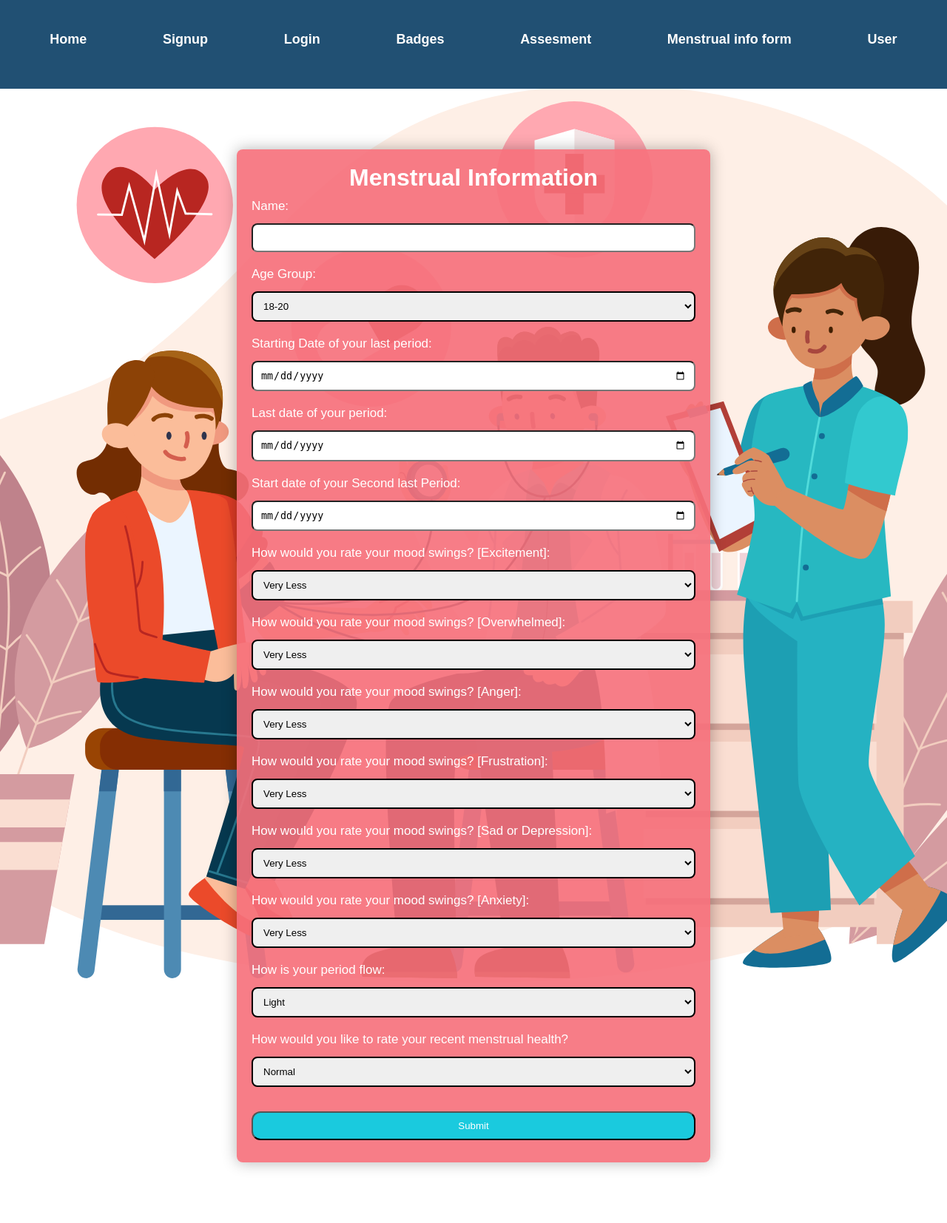
After one commit to Ansumanbhujabal/MindFlow_SIH, a Flask app: page /mestrual_info in a window 1280 px wide. The commit adds this page. Shown: the whole page at 74% size. Run offline with Flask 3, Linux system fonts and the light colour scheme; parts of the project's set-up code (start-up, migrations or seed data) failed here and were passed over.

Commit message:
Added menstrual page back

```diff
--- a/app.py
+++ b/app.py
@@ -286,5 +286,9 @@
 def access_denied():
     return render_template('access_denied.html')
 
+@app.route("/mestrual_info", methods=['GET'])
+def menstrual_info():
+    return render_template('menstrual_info.html')
+
 if __name__ == '__main__':
     app.run(debug=True)
--- a/templates/base.html
+++ b/templates/base.html
@@ -27,10 +27,10 @@
           <a href="{{ url_for('mental_health') }}">Assesment</a>
         </li>
 
-        <li>
+        <!-- <li>
           <a href="{{ url_for('facial_emotion_detection') }}">EmotDetect</a>
-        </li>
-
+        </li> -->
+        <li><a href="{{ url_for('menstrual_info') }}">Menstrual info form</a></li>
         <li><a href="{{ url_for('user') }}">User</a></li>
       </ul>
     </nav>
--- /dev/null
+++ b/templates/menstrual_info.html
@@ -0,0 +1,130 @@
+{% extends "base.html" %} {% block title %}Menstrual Information{% endblock %}
+{% block content %}
+<!-- Import the CSS file -->
+<link
+  rel="stylesheet"
+  type="text/css"
+  rel="stylesheet"
+  type="text/css"
+  href="/static/menstrual_info.css"
+/>
+<form
+  action="{{ url_for('menstrual_info') }}"
+  method="post"
+  class="menstrual-info-form"
+>
+  <h1>Menstrual Information</h1>
+  <!-- Basic Information -->
+  <label for="name">Name:</label>
+  <input type="text" id="name" name="name" required /><br />
+  <label for="age-group">Age Group:</label>
+  <select id="Age-group" name="Age group" required>
+    <option value="18-20">18-20</option>
+    <option value="21-25">21-25</option>
+    <option value="26-30">26-30</option>
+    <option value="31-35">31-35</option></select
+  ><br />
+
+  <!-- Menstrual Details -->
+  <label for="starting-date">Starting Date of your last period:</label>
+  <input type="date" id="starting-date" name="starting-date" required /><br />
+
+  <label for="last-date">Last date of your period:</label>
+  <input type="date" id="last-date" name="last-date" required /><br />
+
+  <label for="second-last-date">Start date of your Second last Period:</label>
+  <input
+    type="date"
+    id="second-last-date"
+    name="second-last-date"
+    required
+  /><br />
+
+  <!-- Mood-related Fields -->
+  <label for="mood-excitement"
+    >How would you rate your mood swings? [Excitement]:</label
+  >
+  <select id="mood-excitement" name="mood-excitement" required>
+    <option value="Very Less">Very Less</option>
+    <option value="Less">Less</option>
+    <option value="Neutral">Neutral</option>
+    <option value="High">High</option>
+    <option value="Very High">Very High</option></select
+  ><br />
+
+  <label for="mood-overwhelmed"
+    >How would you rate your mood swings? [Overwhelmed]:</label
+  >
+  <select id="mood-overwhelmed" name="mood-overwhelmed" required>
+    <option value="Very Less">Very Less</option>
+    <option value="Less">Less</option>
+    <option value="Neutral">Neutral</option>
+    <option value="High">High</option>
+    <option value="Very High">Very High</option></select
+  ><br />
+
+  <label for="mood-anger">How would you rate your mood swings? [Anger]:</label>
+  <select id="mood-anger" name="mood-anger" required>
+    <option value="Very Less">Very Less</option>
+    <option value="Less">Less</option>
+    <option value="Neutral">Neutral</option>
+    <option value="High">High</option>
+    <option value="Very High">Very High</option></select
+  ><br />
+
+  <label for="mood-frustration"
+    >How would you rate your mood swings? [Frustration]:</label
+  >
+  <select id="mood-frustration" name="mood-frustration" required>
+    <option value="Very Less">Very Less</option>
+    <option value="Less">Less</option>
+    <option value="Neutral">Neutral</option>
+    <option value="High">High</option>
+    <option value="Very High">Very High</option></select
+  ><br />
+
+  <label for="mood-sadness"
+    >How would you rate your mood swings? [Sad or Depression]:</label
+  >
+  <select id="mood-sadness" name="mood-sadness" required>
+    <option value="Very Less">Very Less</option>
+    <option value="Less">Less</option>
+    <option value="Neutral">Neutral</option>
+    <option value="High">High</option>
+    <option value="Very High">Very High</option></select
+  ><br />
+
+  <label for="mood-anxiety"
+    >How would you rate your mood swings? [Anxiety]:</label
+  >
+  <select id="mood-anxiety" name="mood-anxiety" required>
+    <option value="Very Less">Very Less</option>
+    <option value="Less">Less</option>
+    <option value="Neutral">Neutral</option>
+    <option value="High">High</option>
+    <option value="Very High">Very High</option></select
+  ><br />
+
+  <!-- Other Information -->
+  <label for="period-flow">How is your period flow:</label>
+  <select id="period-flow" name="period-flow" required>
+    <option value="Light">Light</option>
+    <option value="Medium">Medium</option>
+    <option value="Heavy">Heavy</option></select
+  ><br />
+
+  <label for="menstrual-health"
+    >How would you like to rate your recent menstrual health?</label
+  >
+  <select id="menstrual-health" name="menstrual-health" required>
+    <option value="Normal">Normal</option>
+    <option value="Painful">Painful</option>
+    <option value="Irregular">Irregular</option></select
+  ><br />
+  <br />
+
+  <!-- Submit Button -->
+  <input type="submit" value="Submit" />
+</form>
+
+{% endblock %}
```
